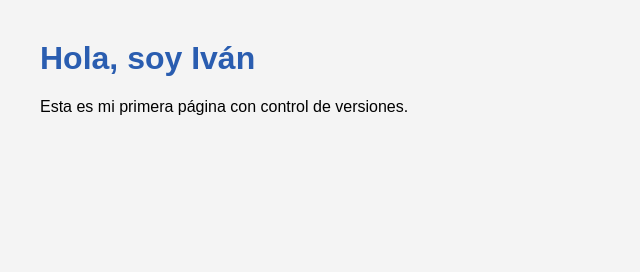
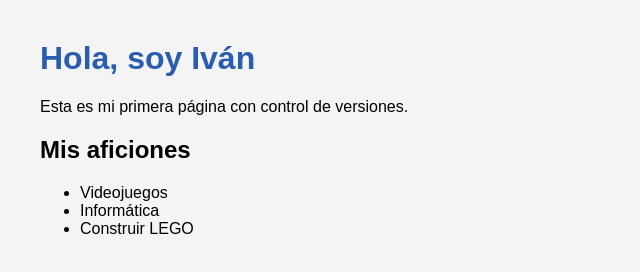
Before and after one commit to Alvervavillas/Proyectos, a plain HTML site: page index.html in a window 1280 px wide. Shown: the whole page, without its empty margins (0-640 px from the left). Drawn offline with Linux system fonts and the light colour scheme.

Commit message:
Añade lista de aficiones

```diff
--- a/index.html
+++ b/index.html
@@ -10,5 +10,13 @@
 <body>
   <h1>Hola, soy Iván</h1>
   <p>Esta es mi primera página con control de versiones.</p>
+
+<h2>Mis aficiones</h2>
+<ul>
+  <li>Videojuegos</li>
+  <li>Informática</li>
+  <li>Construir LEGO</li>
+</ul>
+
 </body>
 </html>
```
